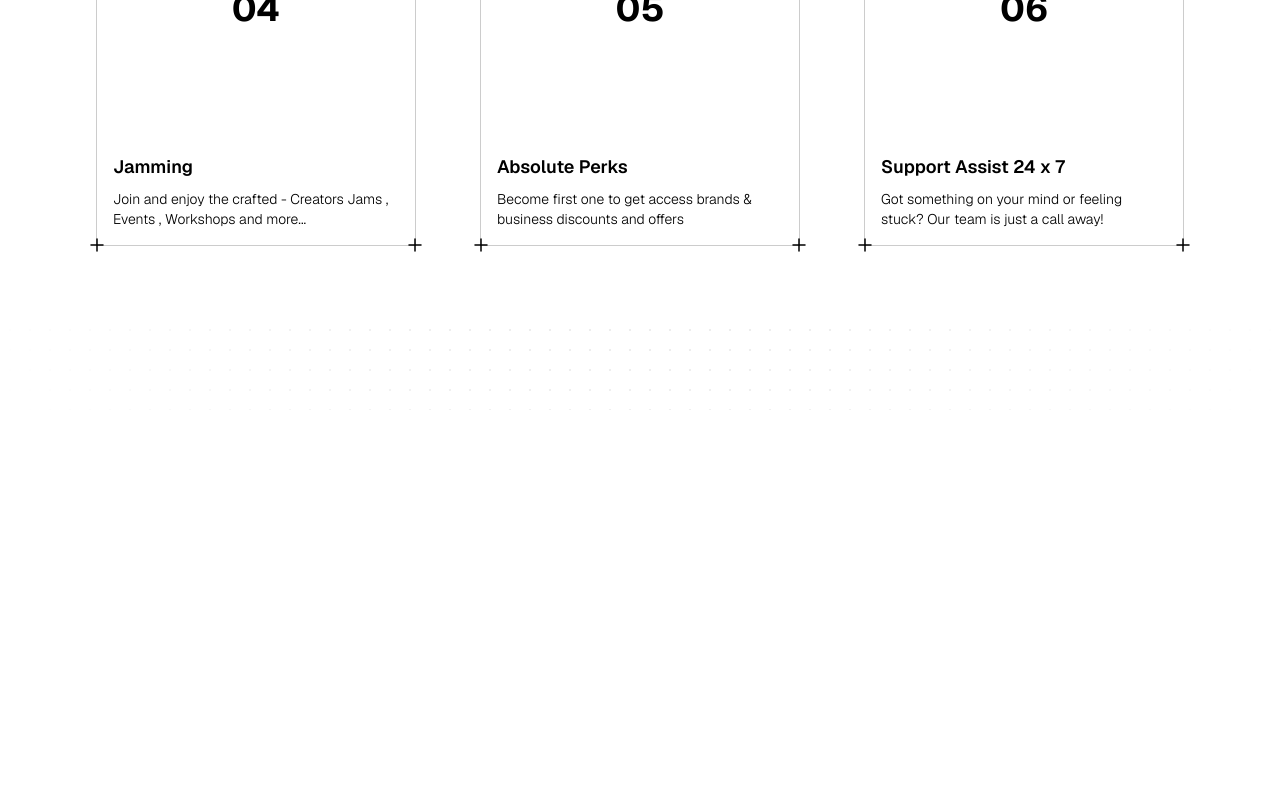
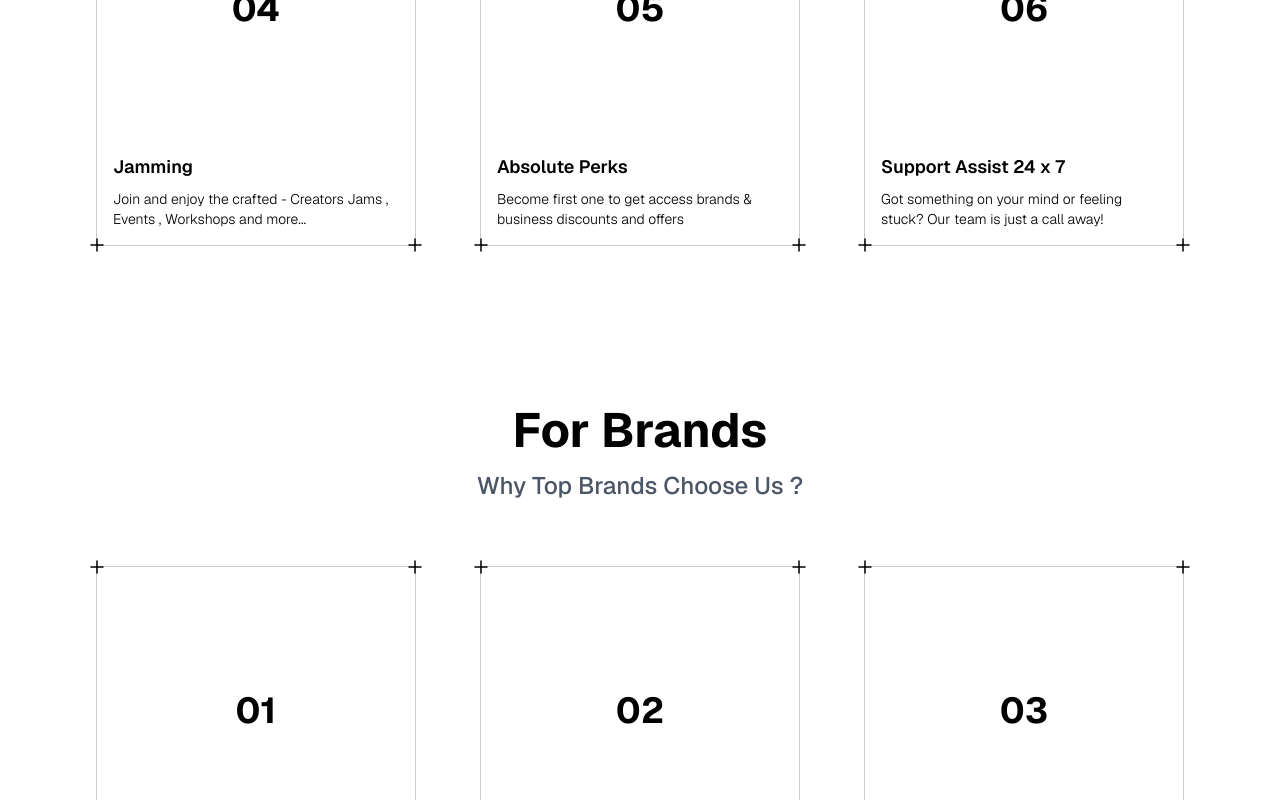
Before and after one commit to decodewithParth/circle-5, a Next.js app: page / in a window 1280 px wide. Shown: the part 2000-2800 px from the top of the page. Before the commit the page ends 2410 px from the top, so only its background shows below. Built offline with nearby package versions, Linux system fonts and the light colour scheme.

Commit message:
created the for brands section and added to the page.tsx

```diff
--- a/src/app/page.tsx
+++ b/src/app/page.tsx
@@ -15,6 +15,7 @@ import { GoCopilot } from "react-icons/go";
 import { HeroSection } from "../component/hero-section";
 import { FeaturesSection } from "../component/features-section";
 import { ForCreatorsSection } from "../component/for-creators-section";
+import { ForBrandsSection } from "../component/for-brands-section";
 
 export default function Home() {
   return (
@@ -42,6 +43,7 @@ export default function Home() {
           <HeroSection />
           <FeaturesSection />
           <ForCreatorsSection />
+          <ForBrandsSection />
         </div>
       </div>
     </GridDotBackground>
--- /dev/null
+++ b/src/component/for-brands-section.tsx
@@ -0,0 +1,52 @@
+"use client";
+import { EvervaultCard } from "./aceternity/evervault-card-1";
+
+export const ForBrandsSection = () => {
+  const brandCards = [
+    {
+      text: "01",
+      title: "Circle of Creators",
+      description: "Get access to the nano to mega creators and influencers of your category"
+    },
+    {
+      text: "02",
+      title: "0 Tab Switch",
+      description: "No need to open multiple tabs to track the influencers or creators"
+    },
+    {
+      text: "03",
+      title: "AI Powered Assistant",
+      description: "AI available support for your brands vision curation."
+    }
+  ];
+
+  return (
+    <section className="py-20 px-4 bg-white dark:bg-black">
+      <div className="max-w-7xl mx-auto">
+        {/* Header */}
+        <div className="text-center mb-16">
+          <h2 className="text-4xl md:text-5xl font-bold text-black dark:text-white mb-4">
+            For Brands
+          </h2>
+          <p className="text-xl md:text-2xl text-gray-600 dark:text-gray-300 font-medium">
+            Why Top Brands Choose Us ?
+          </p>
+        </div>
+
+        {/* Cards Grid */}
+        <div className="grid grid-cols-1 md:grid-cols-2 lg:grid-cols-3 gap-x-0 gap-y-12 max-w-6xl mx-auto">
+          {brandCards.map((card, index) => (
+            <EvervaultCard
+              key={index}
+              text={card.text}
+              title={card.title}
+              description={card.description}
+              size="max-w-xs h-64"
+              className="w-full max-w-xs mx-auto"
+            />
+          ))}
+        </div>
+      </div>
+    </section>
+  );
+};
```
